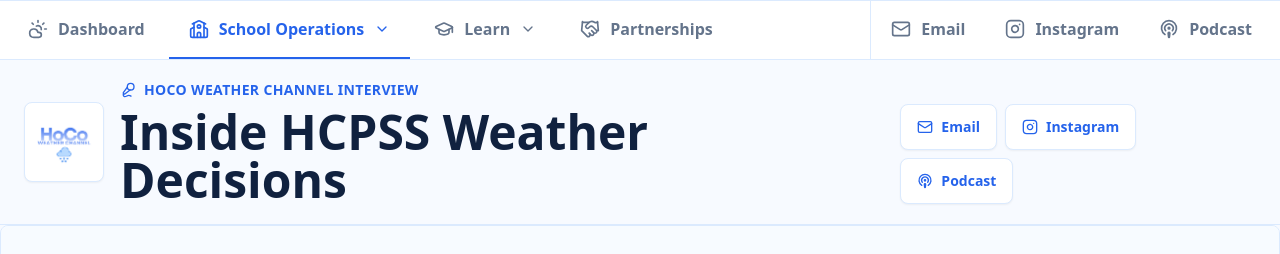
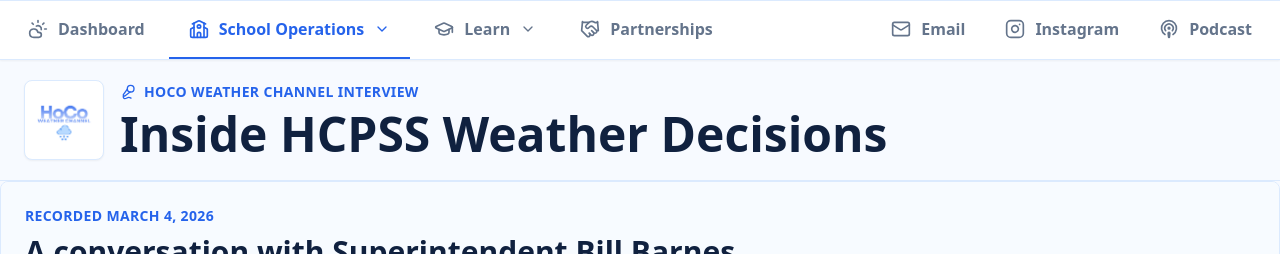
Before and after one commit to davidliu-2008/HoCoWX, a Next.js app: page /interview in a window 1280 px wide. Shown: the top 254 px of the page. Built offline with nearby package versions, Linux system fonts and the light colour scheme.

Commit message:
Move contact links into sticky navigation

```diff
--- a/app/instagram/page.tsx
+++ b/app/instagram/page.tsx
@@ -1,4 +1,4 @@
-import { ExternalLink, Instagram, Mail, Podcast } from "lucide-react";
+import { ExternalLink, Instagram } from "lucide-react";
 import { InstagramEmbeds } from "@/components/InstagramEmbeds";
 import { PageTabs } from "@/components/PageTabs";
 import { getInstagramFeed, type InstagramMedia } from "@/lib/instagram";
@@ -77,25 +77,6 @@ export default async function InstagramPage() {
             <h1 className="text-3xl font-bold text-ink md:text-5xl">Weather Updates &amp; Insights</h1>
           </div>
         </div>
-        <div className="flex flex-col gap-2 sm:flex-row sm:flex-wrap">
-          <a
-            href="mailto:howardcountyweather@gmail.com"
-            className="inline-flex items-center justify-center gap-2 rounded-lg border border-blue-100 bg-white px-4 py-3 text-sm font-semibold text-bay shadow-sm hover:border-bay"
-          >
-            <Mail className="h-4 w-4" /> Email
-          </a>
-          <a
-            href="https://www.instagram.com/hocoweatherchannel/?hl=en"
-            target="_blank"
-            rel="noreferrer"
-            className="inline-flex items-center justify-center gap-2 rounded-lg border border-blue-100 bg-white px-4 py-3 text-sm font-semibold text-bay shadow-sm hover:border-bay"
-          >
-            <Instagram className="h-4 w-4" /> Instagram
-          </a>
-          <a href="https://open.spotify.com/show/1lq3ulTfGtY46EsGSm6VXl?si=fbfb99f380c848d5" target="_blank" rel="noreferrer" className="inline-flex items-center justify-center gap-2 rounded-lg border border-blue-100 bg-white px-4 py-3 text-sm font-semibold text-bay shadow-sm hover:border-bay">
-            <Podcast className="h-4 w-4" /> Podcast
-          </a>
-        </div>
       </header>
 
       {feed.items.length > 0 ? (
--- a/app/interview/page.tsx
+++ b/app/interview/page.tsx
@@ -1,4 +1,4 @@
-import { CalendarDays, ExternalLink, Eye, Instagram, Mail, Mic2, Podcast, Users } from "lucide-react";
+import { CalendarDays, ExternalLink, Eye, Mic2, Users } from "lucide-react";
 import { PageTabs } from "@/components/PageTabs";
 
 const DRIVE_FILE_ID = "170BiQd-TMKI-smsfuNK4Axoefmho0RQ2";
@@ -50,27 +50,6 @@ export default function InterviewPage() {
             </p>
             <h1 className="text-3xl font-bold text-ink md:text-5xl">Inside HCPSS Weather Decisions</h1>
           </div>
-        </div>
-        <div className="flex flex-col gap-2 sm:flex-row sm:flex-wrap">
-          <a
-            href="mailto:howardcountyweather@gmail.com"
-            className="inline-flex items-center justify-center gap-2 rounded-lg border border-blue-100 bg-white px-4 py-3 text-sm font-semibold text-bay shadow-sm hover:border-bay"
-          >
-            <Mail className="h-4 w-4" />
-            Email
-          </a>
-          <a
-            href="https://www.instagram.com/hocoweatherchannel/?hl=en"
-            target="_blank"
-            rel="noreferrer"
-            className="inline-flex items-center justify-center gap-2 rounded-lg border border-blue-100 bg-white px-4 py-3 text-sm font-semibold text-bay shadow-sm hover:border-bay"
-          >
-            <Instagram className="h-4 w-4" />
-            Instagram
-          </a>
-          <a href="https://open.spotify.com/show/1lq3ulTfGtY46EsGSm6VXl?si=fbfb99f380c848d5" target="_blank" rel="noreferrer" className="inline-flex items-center justify-center gap-2 rounded-lg border border-blue-100 bg-white px-4 py-3 text-sm font-semibold text-bay shadow-sm hover:border-bay">
-            <Podcast className="h-4 w-4" /> Podcast
-          </a>
         </div>
       </header>
 
--- a/app/maryland-status/page.tsx
+++ b/app/maryland-status/page.tsx
@@ -1,4 +1,3 @@
-import { Instagram, Mail, Podcast } from "lucide-react";
 import { MarylandComparisonSection } from "@/components/MarylandComparisonSection";
 import { PageTabs } from "@/components/PageTabs";
 import { getMarylandOperationsComparison, type MarylandOperationStatus } from "@/lib/maryland-operations";
@@ -41,27 +40,6 @@ export default async function MarylandStatusPage() {
             <h1 className="text-3xl font-bold text-ink md:text-5xl">Maryland School Status</h1>
           </div>
         </div>
-        <div className="flex flex-col gap-2 sm:flex-row sm:flex-wrap">
-          <a
-            href="mailto:howardcountyweather@gmail.com"
-            className="inline-flex items-center justify-center gap-2 rounded-lg border border-blue-100 bg-white px-4 py-3 text-sm font-semibold text-bay shadow-sm hover:border-bay"
-          >
-            <Mail className="h-4 w-4" />
-            Email
-          </a>
-          <a
-            href="https://www.instagram.com/hocoweatherchannel/?hl=en"
-            target="_blank"
-            rel="noreferrer"
-            className="inline-flex items-center justify-center gap-2 rounded-lg border border-blue-100 bg-white px-4 py-3 text-sm font-semibold text-bay shadow-sm hover:border-bay"
-          >
-            <Instagram className="h-4 w-4" />
-            Instagram
-          </a>
-          <a href="https://open.spotify.com/show/1lq3ulTfGtY46EsGSm6VXl?si=fbfb99f380c848d5" target="_blank" rel="noreferrer" className="inline-flex items-center justify-center gap-2 rounded-lg border border-blue-100 bg-white px-4 py-3 text-sm font-semibold text-bay shadow-sm hover:border-bay">
-            <Podcast className="h-4 w-4" /> Podcast
-          </a>
-        </div>
       </header>
 
       <MarylandComparisonSection comparison={comparison} />
--- a/app/page.tsx
+++ b/app/page.tsx
@@ -4,9 +4,6 @@ import {
   CloudSun,
   Gauge,
   Info,
-  Instagram,
-  Mail,
-  Podcast,
   School,
   Snowflake,
   Thermometer,
@@ -377,33 +374,6 @@ export default async function Home() {
           </div>
         </div>
         <div className="flex flex-col gap-2 sm:items-end">
-          <div className="flex flex-col gap-2 sm:flex-row sm:flex-wrap sm:justify-end">
-            <a
-              href="mailto:howardcountyweather@gmail.com"
-              className="inline-flex items-center justify-center gap-2 rounded-lg border border-blue-100 bg-white px-4 py-3 text-sm font-semibold text-bay shadow-sm hover:border-bay"
-            >
-              <Mail className="h-4 w-4" />
-              Email
-            </a>
-            <a
-              href="https://www.instagram.com/hocoweatherchannel/?hl=en"
-              target="_blank"
-              rel="noreferrer"
-              className="inline-flex items-center justify-center gap-2 rounded-lg border border-blue-100 bg-white px-4 py-3 text-sm font-semibold text-bay shadow-sm hover:border-bay"
-            >
-              <Instagram className="h-4 w-4" />
-              Instagram
-            </a>
-            <a
-              href="https://open.spotify.com/show/1lq3ulTfGtY46EsGSm6VXl?si=fbfb99f380c848d5"
-              target="_blank"
-              rel="noreferrer"
-              className="inline-flex items-center justify-center gap-2 rounded-lg border border-blue-100 bg-white px-4 py-3 text-sm font-semibold text-bay shadow-sm hover:border-bay"
-            >
-              <Podcast className="h-4 w-4" />
-              Podcast
-            </a>
-          </div>
           <div className="rounded-lg border border-blue-100 bg-white/90 px-4 py-3 text-sm text-slate-600 shadow-sm">
             Last updated: {formatTime(weather.ok ? weather.data.fetchedAt : status.ok ? status.data.fetchedAt : new Date().toISOString())}
           </div>
--- a/app/partnerships/page.tsx
+++ b/app/partnerships/page.tsx
@@ -1,4 +1,4 @@
-import { Handshake, Instagram, Mail, Podcast } from "lucide-react";
+import { Handshake } from "lucide-react";
 import { PageTabs } from "@/components/PageTabs";
 import { PartnershipSelector } from "@/components/PartnershipSelector";
 
@@ -21,11 +21,6 @@ export default function PartnershipsPage() {
             <p className="mt-2 text-lg text-slate-600">Building stronger weather communication and literacy for students.</p>
           </div>
         </div>
-        <div className="flex flex-wrap gap-2">
-          <a href="mailto:howardcountyweather@gmail.com" className="inline-flex items-center gap-2 border border-blue-100 bg-white px-4 py-3 text-sm font-semibold text-bay"><Mail className="h-4 w-4" /> Email</a>
-          <a href="https://www.instagram.com/hocoweatherchannel/?hl=en" target="_blank" rel="noreferrer" className="inline-flex items-center gap-2 border border-blue-100 bg-white px-4 py-3 text-sm font-semibold text-bay"><Instagram className="h-4 w-4" /> Instagram</a>
-          <a href="https://open.spotify.com/show/1lq3ulTfGtY46EsGSm6VXl?si=fbfb99f380c848d5" target="_blank" rel="noreferrer" className="inline-flex items-center gap-2 border border-blue-100 bg-white px-4 py-3 text-sm font-semibold text-bay"><Podcast className="h-4 w-4" /> Podcast</a>
-        </div>
       </header>
 
       <PartnershipSelector />
--- a/app/weather-literacy/page.tsx
+++ b/app/weather-literacy/page.tsx
@@ -1,4 +1,4 @@
-import { AlertTriangle, BookOpen, Clock3, CloudSnow, Gauge, Instagram, Mail, Podcast, Snowflake, ThermometerSnowflake, Wind } from "lucide-react";
+import { AlertTriangle, BookOpen, Clock3, CloudSnow, Gauge, Snowflake, ThermometerSnowflake, Wind } from "lucide-react";
 import { PageTabs } from "@/components/PageTabs";
 
 export const metadata = {
@@ -53,11 +53,6 @@ export default function WeatherLiteracyPage() {
             <p className="mt-2 text-lg text-slate-600">By students. For students.</p>
           </div>
         </div>
-        <div className="flex flex-wrap gap-2">
-          <a href="mailto:howardcountyweather@gmail.com" className="inline-flex items-center gap-2 border border-blue-100 bg-white px-4 py-3 text-sm font-semibold text-bay"><Mail className="h-4 w-4" /> Email</a>
-          <a href="https://www.instagram.com/hocoweatherchannel/?hl=en" target="_blank" rel="noreferrer" className="inline-flex items-center gap-2 border border-blue-100 bg-white px-4 py-3 text-sm font-semibold text-bay"><Instagram className="h-4 w-4" /> Instagram</a>
-          <a href="https://open.spotify.com/show/1lq3ulTfGtY46EsGSm6VXl?si=fbfb99f380c848d5" target="_blank" rel="noreferrer" className="inline-flex items-center gap-2 border border-blue-100 bg-white px-4 py-3 text-sm font-semibold text-bay"><Podcast className="h-4 w-4" /> Podcast</a>
-        </div>
       </header>
 
       <section className="border-y border-blue-200 bg-blue-50/60 px-5 py-7 sm:px-7">
--- a/components/PageTabs.tsx
+++ b/components/PageTabs.tsx
@@ -16,7 +16,7 @@ export function PageTabs({ active }: { active: Tab }) {
   const learningActive = active === "instagram" || active === "student-polls" || active === "literacy";
 
   return (
-    <nav className="relative z-40 flex flex-wrap gap-1 overflow-visible border-y border-blue-100 bg-white/90 px-2" aria-label="Main sections">
+    <nav className="sticky top-0 z-50 flex flex-wrap gap-1 overflow-visible border-y border-blue-100 bg-white/95 px-2 shadow-sm backdrop-blur" aria-label="Main sections">
       <Link href="/" className={itemClass(active === "dashboard")}>
         <CloudSun className="h-5 w-5" />
         Dashboard
@@ -62,7 +62,7 @@ export function PageTabs({ active }: { active: Tab }) {
         Partnerships
       </Link>
 
-      <div className="ml-auto flex shrink-0 items-stretch border-l border-blue-100">
+      <div className="ml-auto flex shrink-0 items-stretch">
         <a
           href="mailto:howardcountyweather@gmail.com"
           className={itemClass(false)}
```
Also changed, not shown: app/student-polls/page.tsx (+1 -20 lines).
